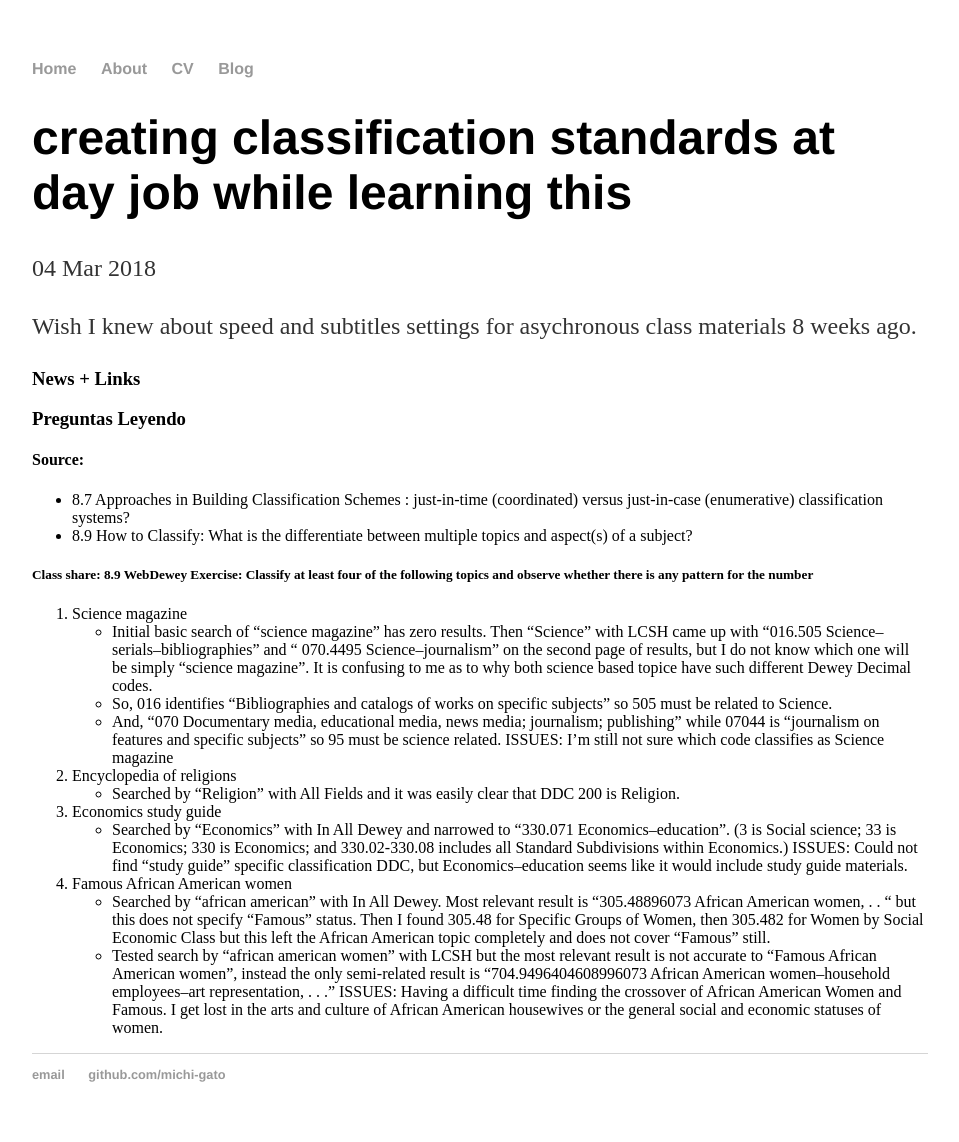
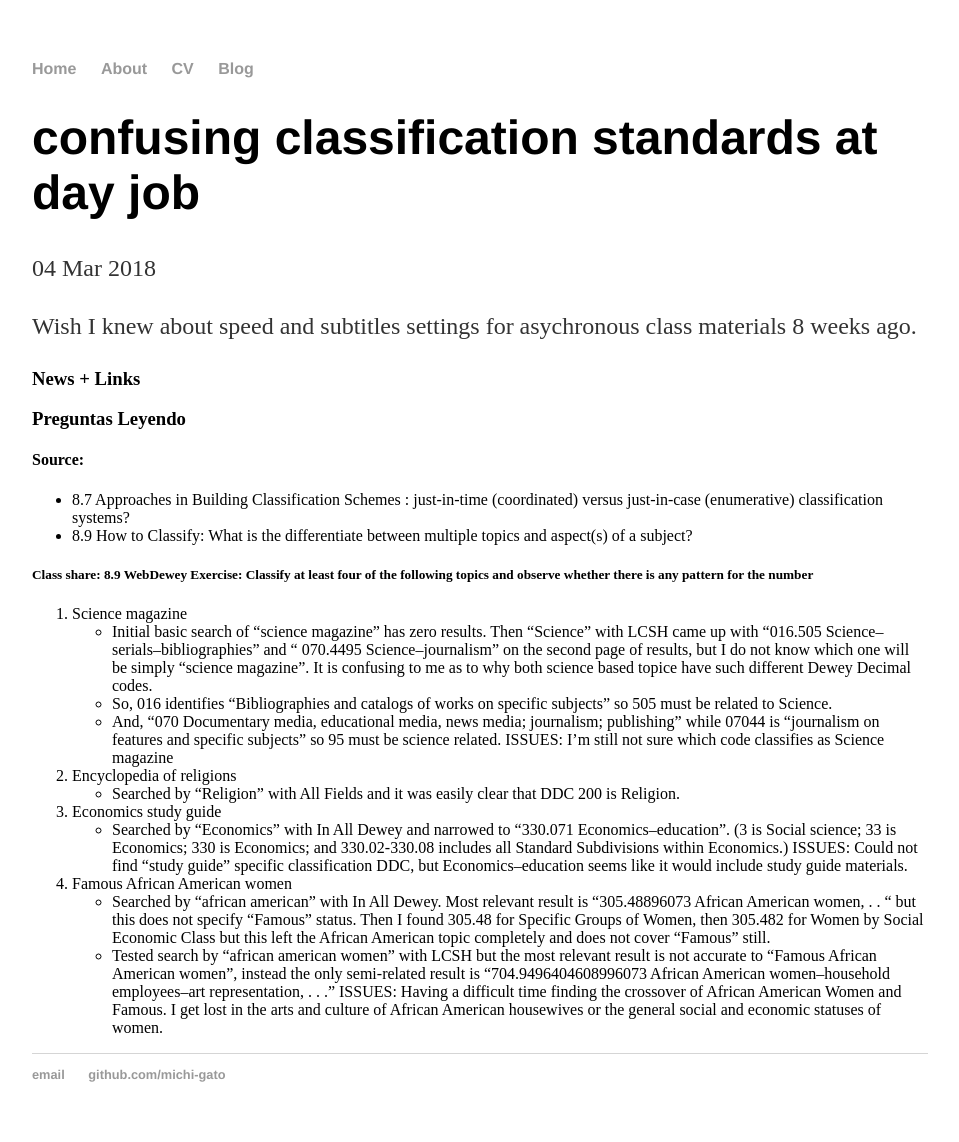
Before and after one commit to cat-alog/cat-alog.github.io, a Jekyll site: the page built from _posts/2018-03-04-ist616wk8-classifications.md, in a window 1280 px wide. Shown: the whole page, without its empty margins (160-1119 px from the left). Built offline with Jekyll 4.4.1, drawn with Linux system fonts in a browser that asks for light colours.

Commit message:
Update 2018-03-04-ist616wk8-classifications.md

```diff
--- a/_posts/2018-03-04-ist616wk8-classifications.md
+++ b/_posts/2018-03-04-ist616wk8-classifications.md
@@ -1,6 +1,6 @@
 ---
 layout: post
-title: creating classification standards at day job while learning this
+title: confusing classification standards at day job
 date: 2018-03-04
 ---
 
```
